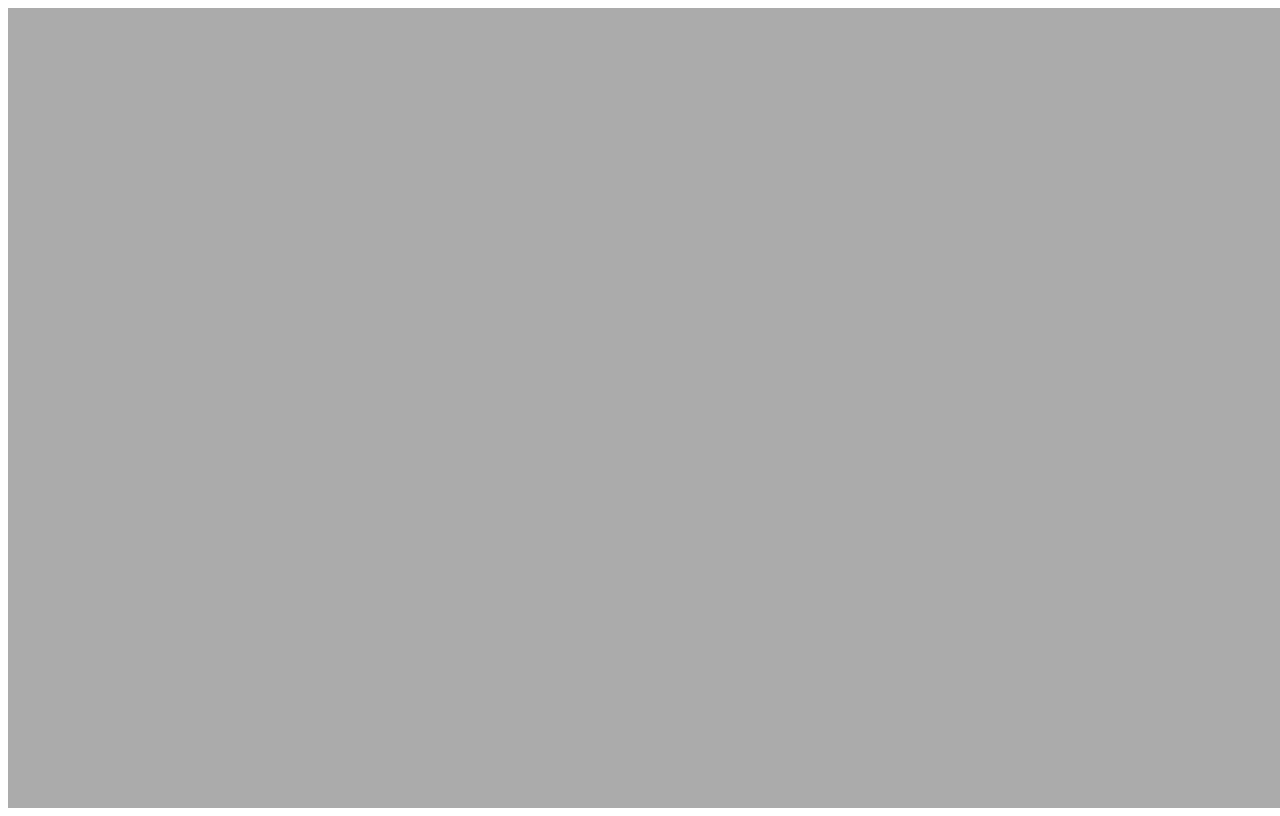
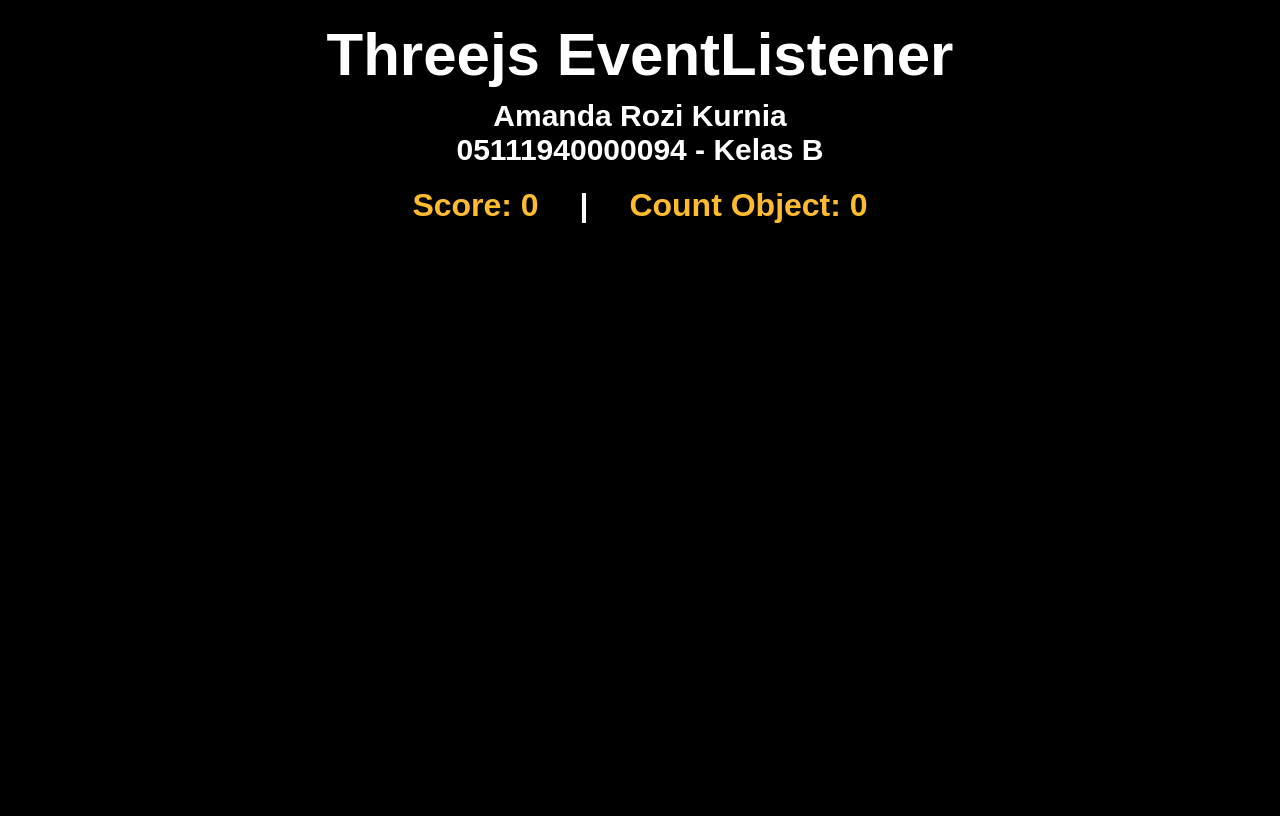
Before and after one commit to cg2021b/tugas-1-yoursemicolon, a plain HTML site: page task-3-grafkomb/index.html in a window 1280 px wide. Drawn offline with Linux system fonts and the light colour scheme.

Commit message:
Add title & identity

```diff
--- a/task-3-grafkomb/index.html
+++ b/task-3-grafkomb/index.html
@@ -1,52 +1,31 @@
 <!DOCTYPE html>
 <html lang="en">
+
 <head>
     <meta charset="UTF-8">
     <meta http-equiv="X-UA-Compatible" content="IE=edge">
     <meta name="viewport" content="width=device-width, initial-scale=1.0">
-    <title>EventListener</title>
+    <link rel="stylesheet" href="style.css">
     <script src="js/three.min.js"></script>
+    <title>Three.js EventListener</title>
 </head>
+
 <body>
+    <div>
+        <!-- title -->
+        <div class="animated">
+            <h1>Threejs EventListener</h1>
+        </div>
 
+        <!-- identity -->
+        <div class="text">
+            <h2>Amanda Rozi Kurnia</h2>
+            <h2>05111940000094 - Kelas B</h2>
+        </div>
+
+        <h1 class="count">Score: <span id="score">0</span> &ensp;&ensp;<span id="limit">|</span>&ensp;&ensp; Count Object: <span id="countObj">0</span></h1>
+        <!-- <h2>Count Object: <span id="countObj">0</span></h2> -->
+    </div>
 </body>
+
 </html>
-
-<script>
-    let scene, camera, renderer;
-
-    // set up the environment -
-    // initiallize scene, camera, objects and renderer
-    let init = function () {
-            // 1. create the scene
-            scene = new THREE.Scene();
-            scene.background = new THREE.Color(0xababab);
-
-            // 2. create an locate the camera
-            camera = new THREE.PerspectiveCamera(30, window.innerWidth / window.innerHeight,
-                    1, 1000);
-            camera.position.z = 5;
-
-            // 3. create an locate the object on the scene
-            // ...
-
-            // 4. create the renderer
-            renderer = new THREE.WebGLRenderer();
-            renderer.setSize(window.innerWidth, window.innerHeight);
-
-            document.body.appendChild(renderer.domElement);
-
-    };
-
-
-    // main animation loop - calls 50-60 in a second.
-    let mainLoop = function () {
-            console.log("Hello");
-            renderer.render(scene, camera);
-            requestAnimationFrame(mainLoop);
-    };
-
-    ///////////////////////////////////////////////
-    init();
-    mainLoop();
-</script>
```
